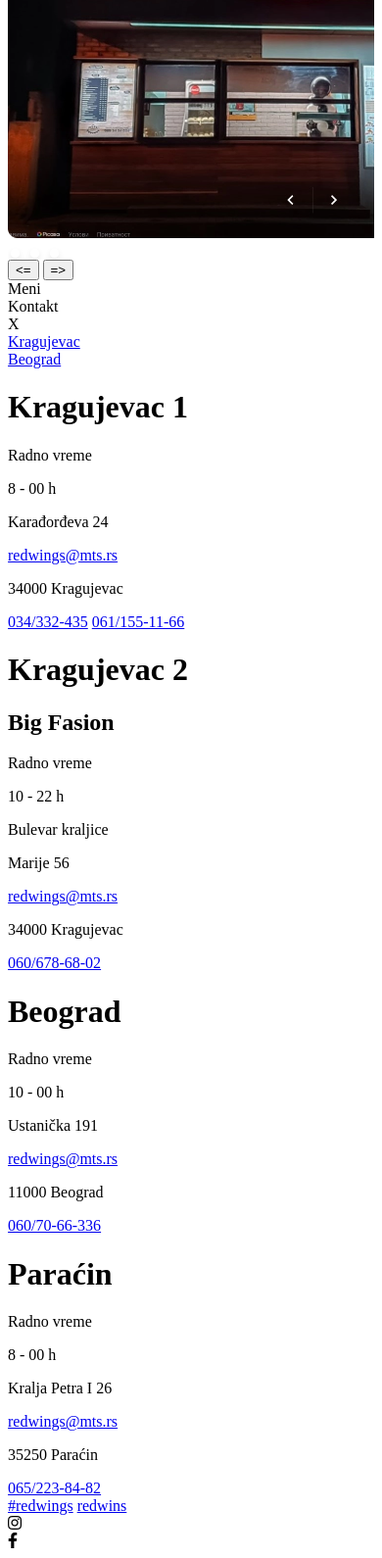
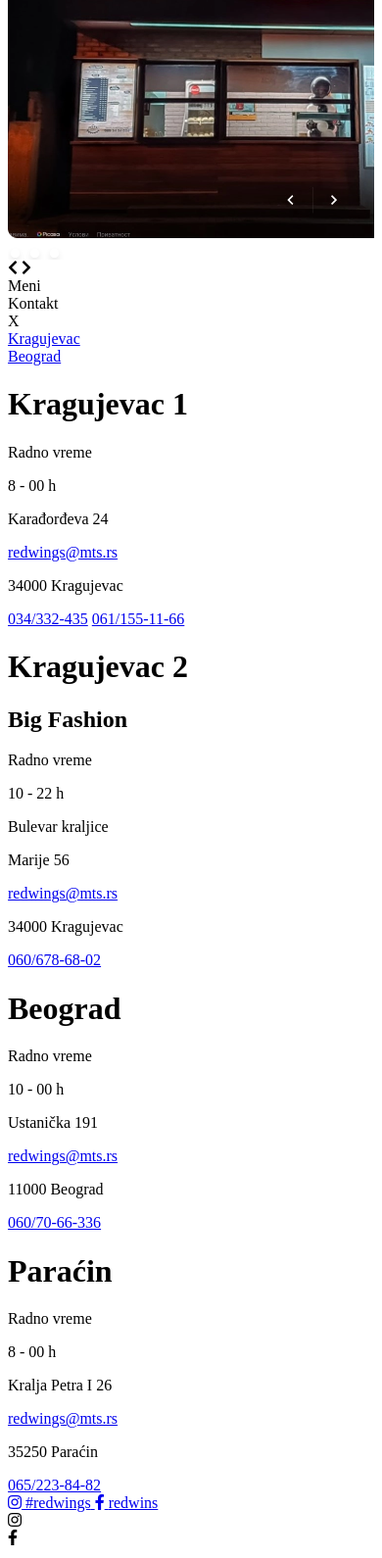
Before and after one commit to LemiKg/red-wings, a website: page src/index.html in a window 390 px wide. Shown: the part 1599-3189 px from the top of the page at 98% size. Drawn offline with nearby package versions, Linux system fonts and the light colour scheme.

Commit message:
Added responsive logic for landing page

```diff
--- a/src/assets/scss/components/_header.scss
+++ b/src/assets/scss/components/_header.scss
@@ -26,6 +26,7 @@
             left: 50px;
             top: -350px;
             animation: ribbonDrop forwards 0.8s 1s cubic-bezier(0.165, 0.84, 0.44, 1);
+
 
             @media only screen and ($desktopXXL) {
                 left: -50px;
--- a/src/assets/scss/components/_stations.scss
+++ b/src/assets/scss/components/_stations.scss
@@ -13,17 +13,19 @@
 
     .controls {
 
-        button {
+        span {
             position: absolute;
-            top: 48%;
+            top: 43%;
         }
 
         .left {
             left: 40px;
+            color: gray;
         }
 
         .right {
             right: 40px;
+            color: gray;
         }
     }
 
--- a/src/index.html
+++ b/src/index.html
@@ -101,8 +101,8 @@
                 </div>
             </div>
             <div class="controls" data-glide-el="controls">
-                <button class="left" data-glide-dir="<"> <= </button>
-                <button class="right" data-glide-dir=">"> => </button>
+                <span class="left" data-glide-dir="<"><i class="fas fa-chevron-left"></i></span>
+                <span class="right" data-glide-dir=">"><i class="fas fa-chevron-right"></i></span>
             </div>
         </div>
     </section>
@@ -145,7 +145,7 @@
             <div class="kg-2 col">
                 <div class="heading">
                     <h1>Kragujevac 2</h1>
-                    <h2>Big Fasion</h2>
+                    <h2>Big Fashion</h2>
                 </div>
                 <p>Radno vreme</p>
                 <p>10 - 22 h</p>
@@ -178,8 +178,14 @@
                 <a href="tel:+381607066336">065/223-84-82</a>
             </div>
             <div class="social col">
-                <a href="#"><span></span>#redwings</a>
-                <a href="#"><span></span>redwins</a>
+                <a href="#">
+                    <span class="icon"><i class="fab fa-instagram"></i></span>
+                    <span class="text">#redwings</span>
+                </a>
+                <a href="#">
+                    <span class="icon"><i class="fab fa-facebook-f"></i></span>
+                    <span class="text">redwins</span>
+                </a>
             </div>
         </div>
     </div>
```
Also changed, not shown: src/assets/scss/components/_footer.scss (+61 -8 lines), 1 other file.
